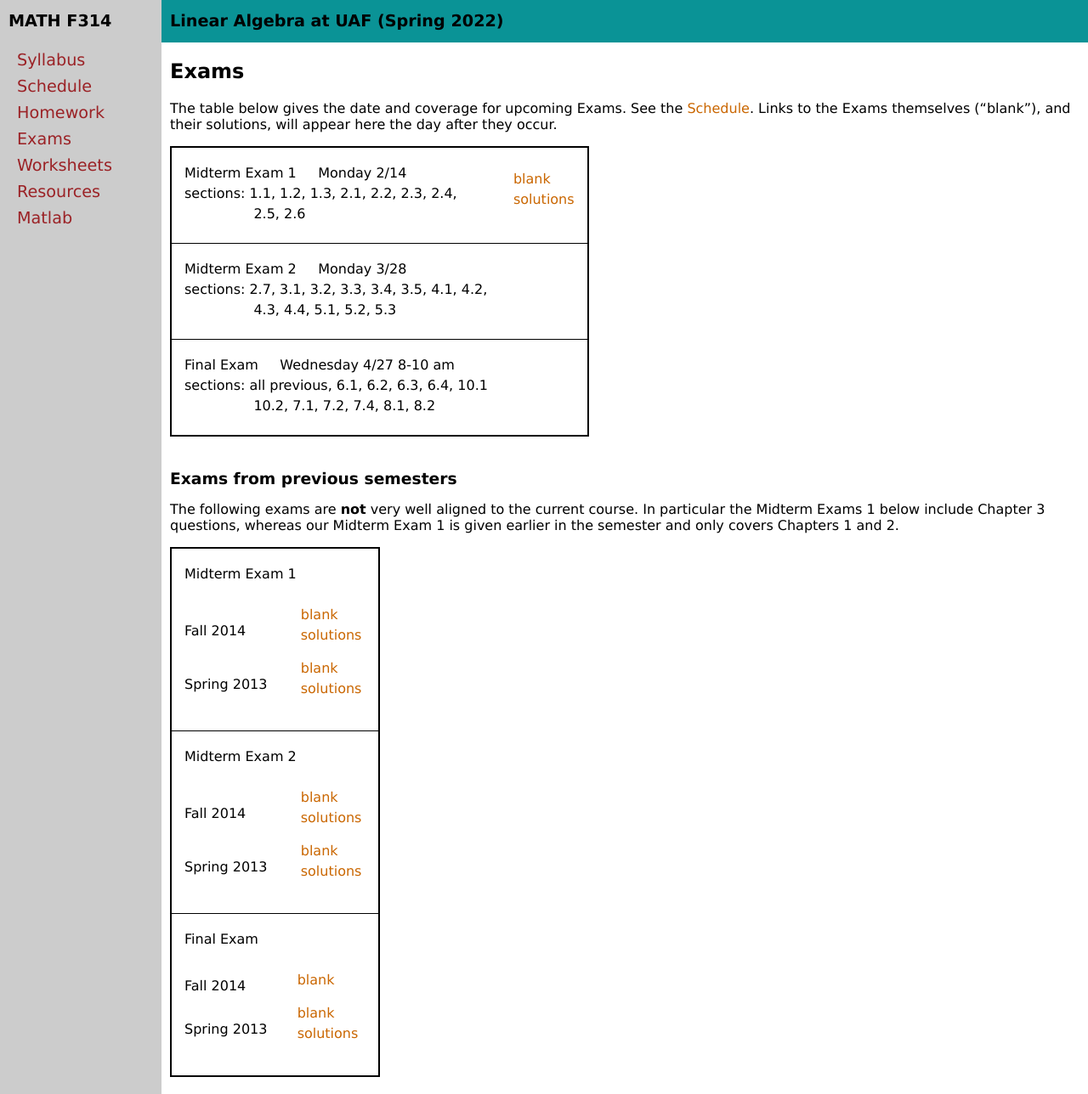
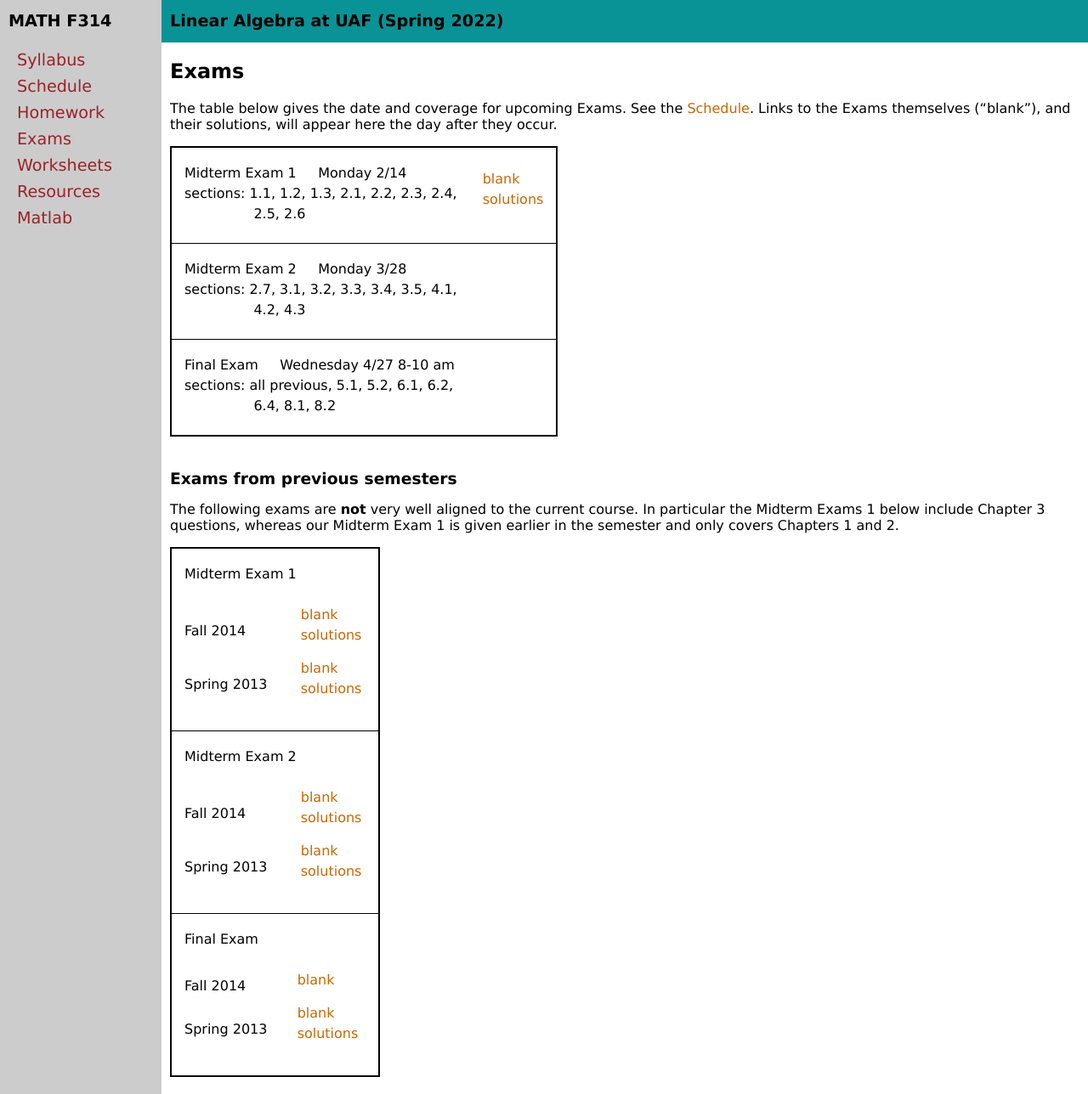
Before and after one commit to bueler/math314, a Jekyll site: the page built from exams.md, in a window 1280 px wide and 1288 px high. Shown: the whole window at 85% size. Built offline with Jekyll 4.4.1, drawn with Linux system fonts in a browser that asks for light colours.

Commit message:
more reasonable schedule, with sections which will not be on homework

```diff
--- a/_data/exams.yml
+++ b/_data/exams.yml
@@ -9,9 +9,9 @@ exams:
   solutions: mid1-solns.pdf
 - name: Midterm Exam 2
   date: Monday 3/28
-  sections: 2.7, 3.1, 3.2, 3.3, 3.4, 3.5, 4.1, 4.2,
-  cont: 4.3, 4.4, 5.1, 5.2, 5.3
+  sections: 2.7, 3.1, 3.2, 3.3, 3.4, 3.5, 4.1,
+  cont: 4.2, 4.3
 - name: Final Exam
   date: Wednesday 4/27 8-10 am
-  sections: all previous, 6.1, 6.2, 6.3, 6.4, 10.1
-  cont: 10.2, 7.1, 7.2, 7.4, 8.1, 8.2
+  sections: all previous, 5.1, 5.2, 6.1, 6.2,
+  cont: 6.4, 8.1, 8.2
--- a/_data/homework.yml
+++ b/_data/homework.yml
@@ -33,3 +33,7 @@ homework:
   due: 11:59pm on Mon Mar 21
   sections: 3.5, 4.1
   blank: HW8.pdf
+- name: HW9
+  due: 11:59pm on Fri Mar 25
+  sections: 4.2, 4.3
+  #blank: HW9.pdf
```
Also changed, not shown: 2 other files.
